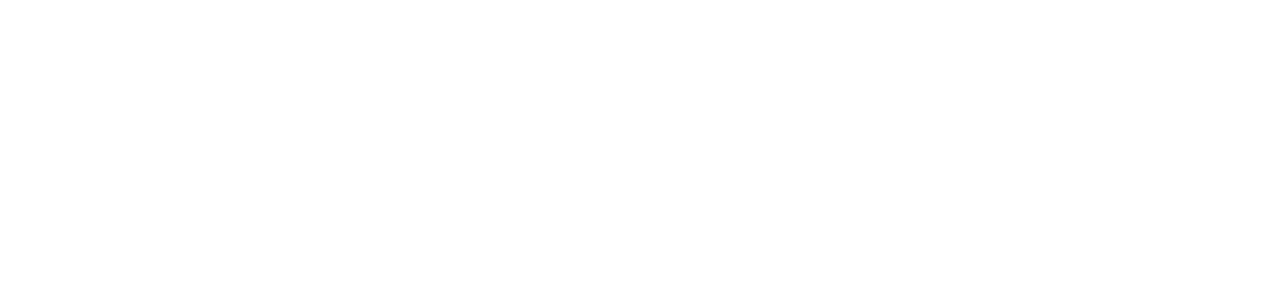
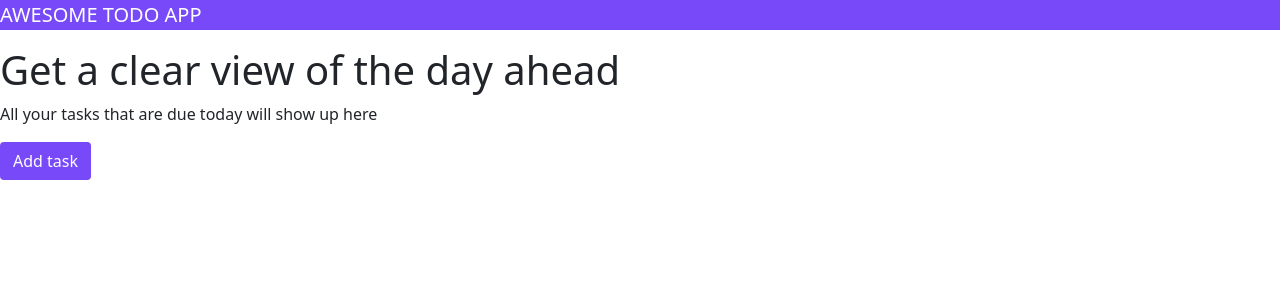
Before and after one commit to Ramotka/ToDoApplication, an Angular app: page / in a window 1280 px wide. Shown: the top 300 px of the page. Built offline with nearby package versions, Linux system fonts and the light colour scheme.

Commit message:
Header and myListPage added

```diff
--- a/src/app/app-routing.module.ts
+++ b/src/app/app-routing.module.ts
@@ -1,7 +1,11 @@
 import { NgModule } from '@angular/core';
 import { RouterModule, Routes } from '@angular/router';
+import { MyListPageModule } from './pages/my-list.page-module';
 
-const routes: Routes = [];
+const routes: Routes = [{
+        path: '',
+        loadChildren: () => MyListPageModule
+      }];
 
 @NgModule({
   imports: [RouterModule.forRoot(routes)],
--- a/src/app/app.component.html
+++ b/src/app/app.component.html
@@ -1,3 +1,6 @@
-<div class="container">
+<div class="container-flex fs-5 text-white">
+  <p class="header">AWESOME TODO APP</p>
+</div>
+<div class="container-flex">
     <router-outlet></router-outlet>
 </div>
--- a/src/app/app.component.scss
+++ b/src/app/app.component.scss
@@ -0,0 +1,3 @@
+.header {
+    background-color: #7749F8;
+}
--- /dev/null
+++ b/src/app/pages/my-list.page-module.ts
@@ -0,0 +1,17 @@
+import { NgModule } from '@angular/core';
+import { CommonModule } from '@angular/common';
+import { RouterModule } from '@angular/router';
+import { MyListPage } from './my-list.page';
+
+@NgModule({ imports: [CommonModule,
+      RouterModule.forChild([
+        {
+          path: '',
+          component: MyListPage,
+        }
+      ])],
+  	declarations: [MyListPage],
+  	providers: [],
+  	exports: [] })
+export class MyListPageModule {
+}
--- /dev/null
+++ b/src/app/pages/my-list.page.html
@@ -0,0 +1,3 @@
+<h1>Get a clear view of the day ahead</h1>
+<p>All your tasks that are due today will show up here</p>
+<button type="button" class="btn text-white">Add task</button>
--- /dev/null
+++ b/src/app/pages/my-list.page.ts
@@ -0,0 +1,5 @@
+import { Component, ViewEncapsulation, ChangeDetectionStrategy } from '@angular/core';
+
+@Component({ selector: 'app-my-list-page', templateUrl: './my-list.page.html', encapsulation: ViewEncapsulation.None, changeDetection: ChangeDetectionStrategy.OnPush })
+export class MyListPage {
+}
--- a/src/styles.scss
+++ b/src/styles.scss
@@ -4,3 +4,7 @@
 
 /* Importing Datepicker SCSS file. */
 @import "node_modules/ngx-bootstrap/datepicker/bs-datepicker";
+
+.btn {
+    background-color: #7749F8;
+}
```
